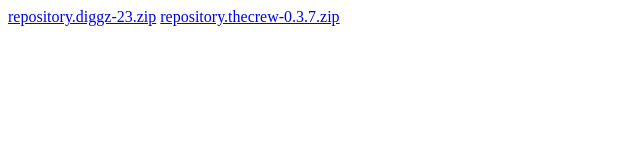
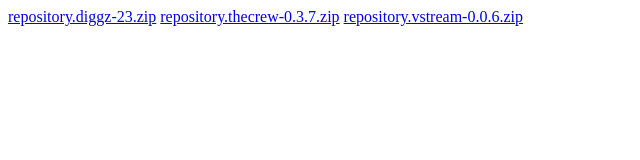
Before and after one commit to Crosphx/crosphx.github.io, a plain HTML site: page index.html in a window 1280 px wide. Shown: the whole page, without its empty margins (0-640 px from the left). Drawn offline with Linux system fonts and the light colour scheme.

Commit message:
Update index.html

```diff
--- a/index.html
+++ b/index.html
@@ -2,3 +2,5 @@
 <a href="repository.diggz-23.zip">repository.diggz-23.zip</a>
 
 <a href="repository.thecrew-0.3.7.zip">repository.thecrew-0.3.7.zip</a>
+
+<a href="repository.vstream-0.0.6.zip">repository.vstream-0.0.6.zip</a>
```
